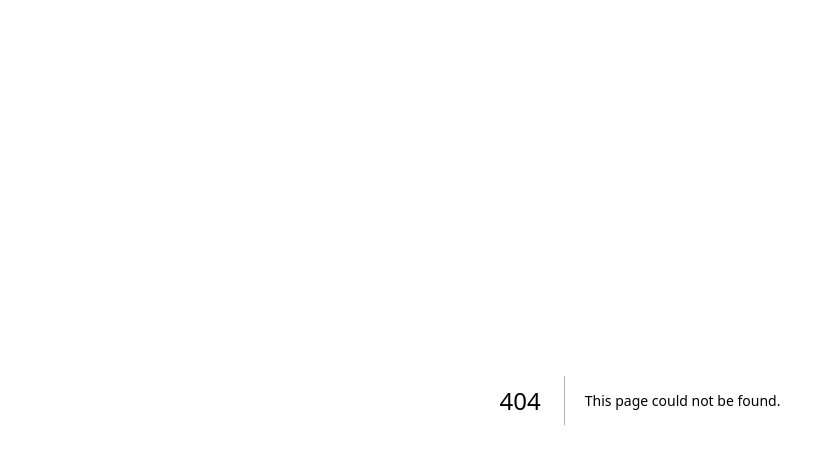
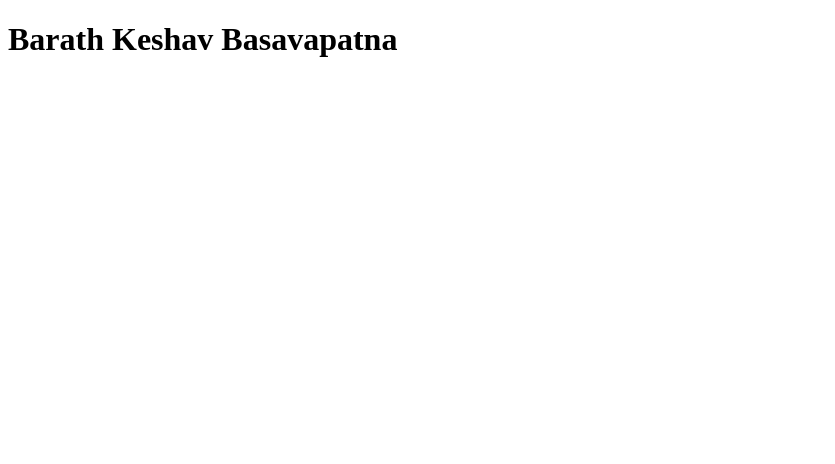
Before and after one commit to mrmirror662/barath-webdev, a Next.js app: page /labs in a window 1280 px wide. Before the commit this address had no page. Shown: the top 464 px of the page, without its empty margins (0-835 px from the left). Built offline with nearby package versions, Linux system fonts and the light colour scheme.

Commit message:
added name

```diff
--- /dev/null
+++ b/app/labs/page.tsx
@@ -0,0 +1,8 @@
+
+export default function Labs() {
+    return (
+        <div id="wd-lab1">
+            <h1>Barath Keshav Basavapatna</h1>
+        </div>
+    );
+}
```
